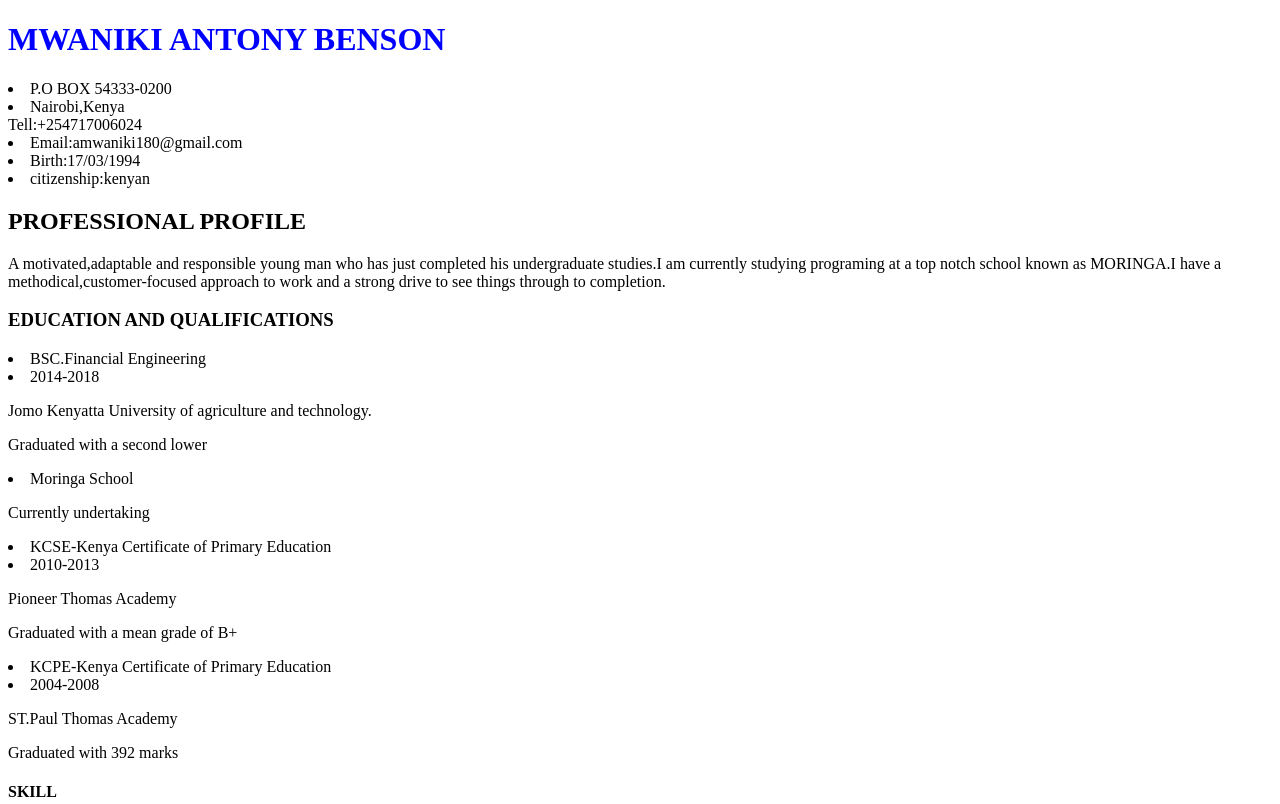
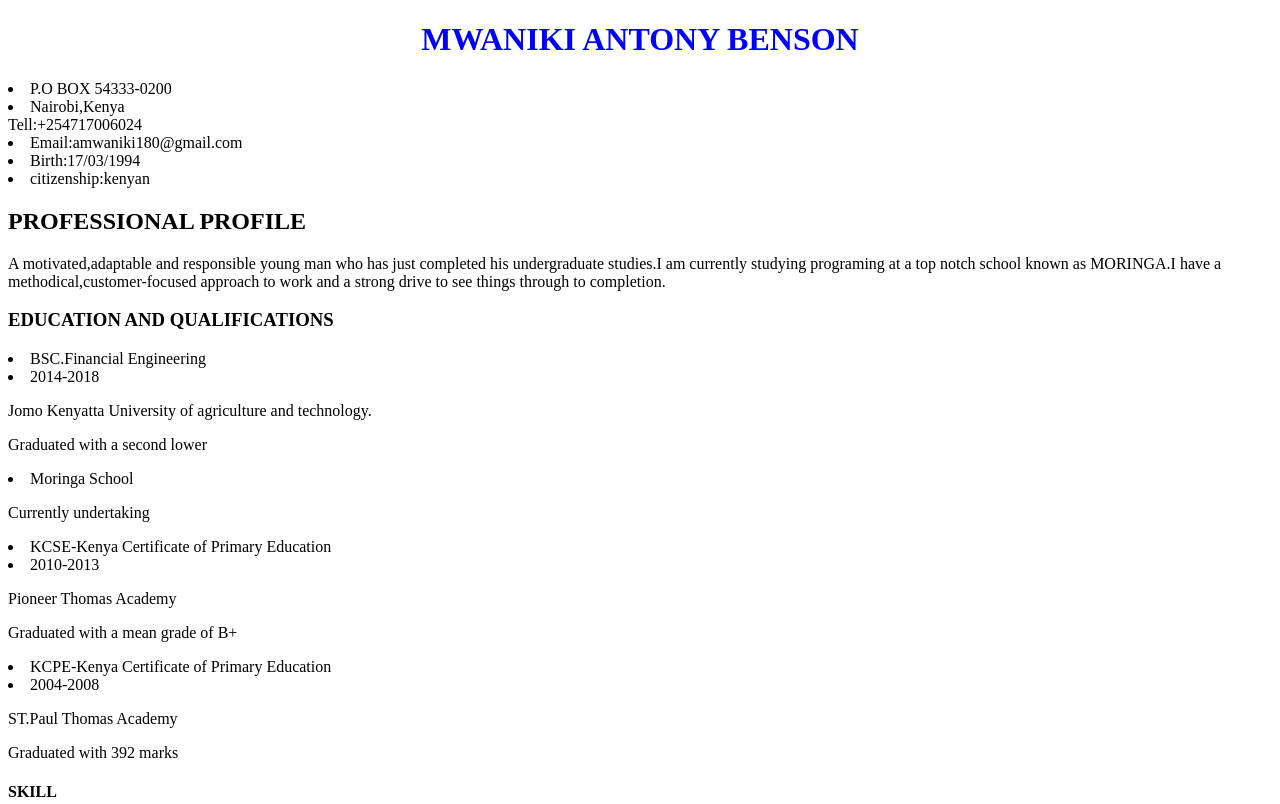
Before and after one commit to amwaniki180/branching, a plain HTML site: page index.html in a window 1280 px wide. Shown: the top 804 px of the page. Drawn offline with Linux system fonts and the light colour scheme.

Commit message:
text align header 1

```diff
--- a/index.html
+++ b/index.html
@@ -7,16 +7,19 @@
   </head>
   <body>
 
-<div class="center">
+<div align="center">
 
     <h1>MWANIKI ANTONY BENSON</h1>
+
+  </div>
+
       <li>P.O BOX 54333-0200</li>
       <li>Nairobi,Kenya</li
       <li>Tell:+254717006024</li>
       <li>Email:amwaniki180@gmail.com</li>
       <li>Birth:17/03/1994</li>
       <li>citizenship:kenyan</li>
-</div>
+
     <h2>PROFESSIONAL PROFILE</h2>
        <p>A motivated,adaptable and responsible young man who has just completed his undergraduate studies.I am currently studying programing at a top notch school known as MORINGA.I have a methodical,customer-focused approach to work and a strong drive to see things through  to completion.</p>
     <h3>EDUCATION AND QUALIFICATIONS</h3>
```
